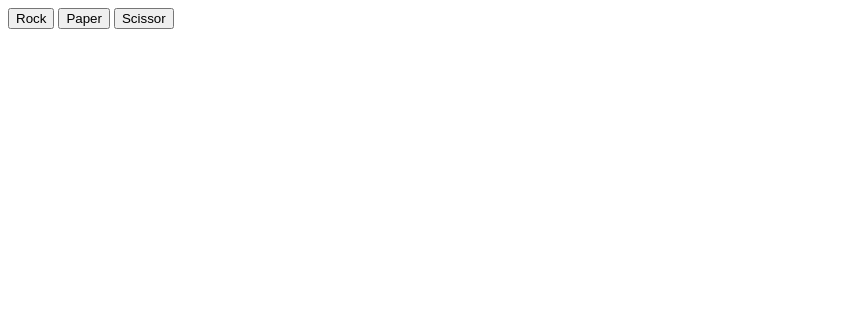
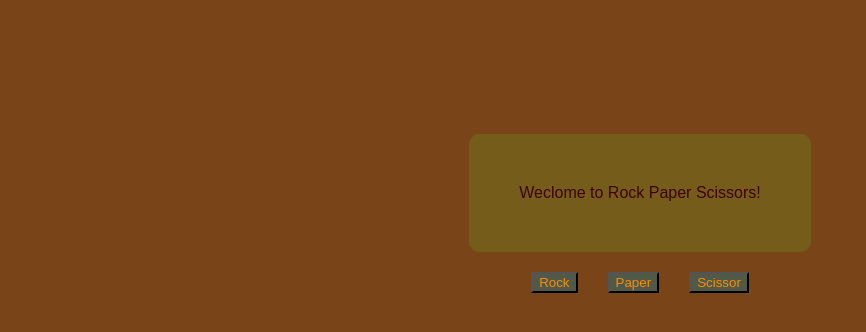
Before and after one commit to AseelAlnassiry/Rock-Paper-Scissors, a plain HTML site: page index.html in a window 1280 px wide. Shown: the whole page, without its empty margins (0-866 px from the left). Drawn offline with Linux system fonts and the light colour scheme.

Commit message:
styling added to UI

```diff
--- a/index.html
+++ b/index.html
@@ -5,11 +5,15 @@
     <meta http-equiv="X-UA-Compatible" content="IE=edge" />
     <meta name="viewport" content="width=device-width, initial-scale=1.0" />
     <title>Rock-Paper-Scissors</title>
-    <script src="script.js"></script>
+    <link rel="stylesheet" href="styles.css" />
+    <script src="script.js" defer></script>
   </head>
   <body>
-    <button id="rock">Rock</button>
-    <button id="paper">Paper</button>
-    <button id="scissors">Scissor</button>
+    <div id="scoreboard">Weclome to Rock Paper Scissors!</div>
+    <div id="button-stack">
+      <button id="rock">Rock</button>
+      <button id="paper">Paper</button>
+      <button id="scissors">Scissor</button>
+    </div>
   </body>
 </html>
--- a/script.js
+++ b/script.js
@@ -41,9 +41,15 @@ function playRound(playerSelection, computerSelection) {
 }
 
 function game() {
-  for (i = 0; i < 5; i++) {
-    let playerPlay = prompt("Rock, Paper or Scissor?");
-    let outcome = playRound(playerPlay, computerPlay());
-    console.log(outcome);
-  }
+  let playerPlay = prompt("Rock, Paper or Scissor?");
+  let outcome = playRound(playerPlay, computerPlay());
+  console.log(outcome);
 }
+
+const btn = document.querySelectorAll("button");
+
+btn.forEach((button) => {
+  button.addEventListener("click", () => {
+    console.log(playRound(button.textContent, computerPlay()));
+  });
+});
--- /dev/null
+++ b/styles.css
@@ -0,0 +1,28 @@
+body {
+  background-color: #7a4419;
+  color: #400406;
+  display: flex;
+  justify-content: center;
+  flex-direction: column;
+  align-items: center;
+  font-family: sans-serif;
+}
+
+#scoreboard {
+  background-color: #755c1b;
+  padding: 50px;
+  border-radius: 10px;
+  margin-bottom: 20px;
+  margin-top: 10%;
+}
+
+#button-stack {
+  display: flex;
+  padding: 0;
+  gap: 30px;
+}
+
+button {
+  background-color: #515a47;
+  color:darkorange;
+}
```
